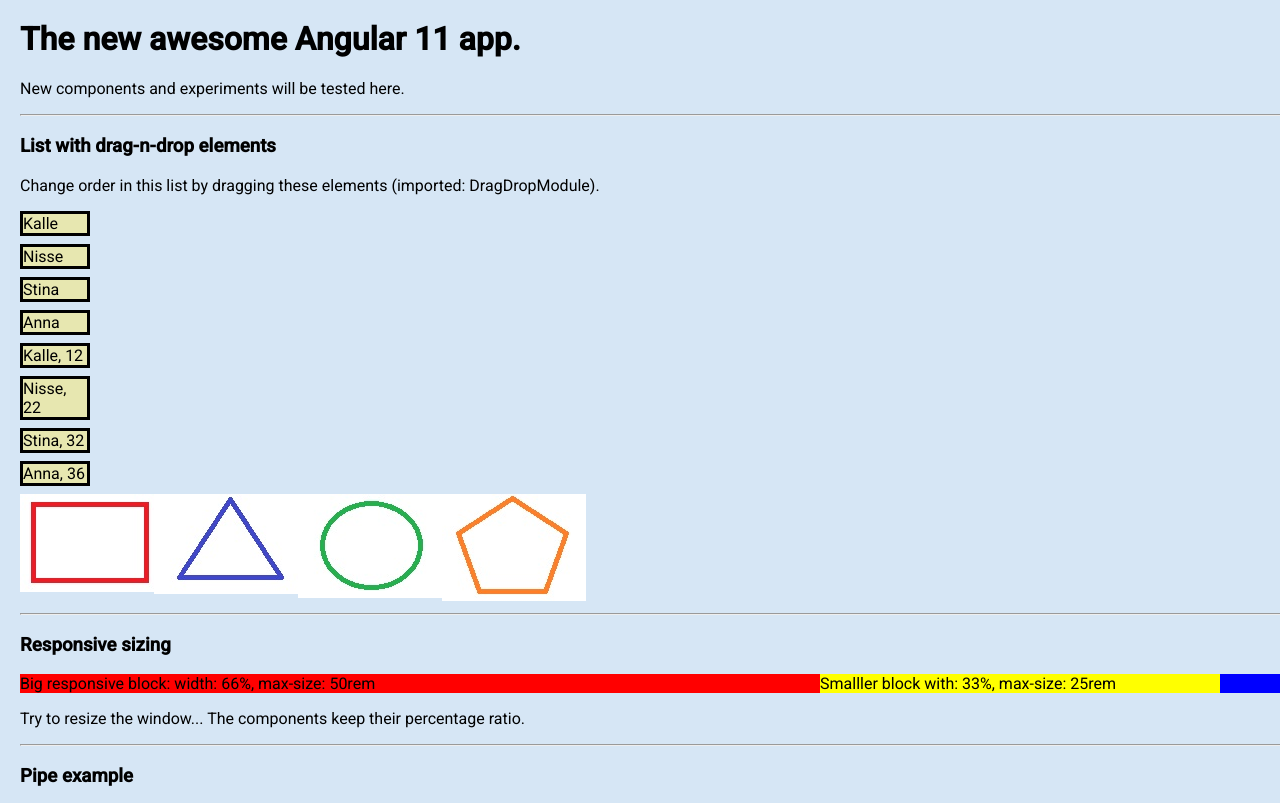
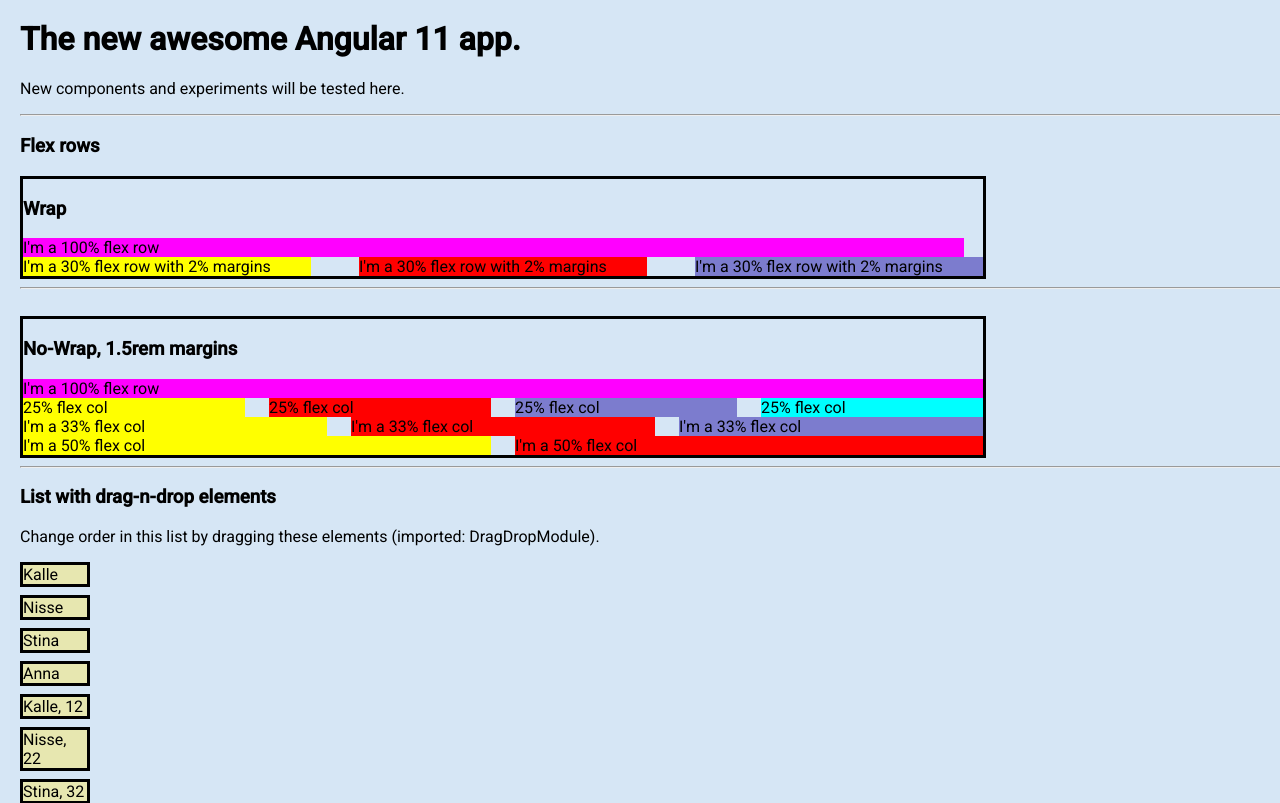
Before and after one commit to kraset/angtest2, an Angular app: page / in a window 1280 px wide. Shown: the top 803 px of the page. Built offline with nearby package versions, Linux system fonts and the light colour scheme.

Commit message:
Added flex stuff

```diff
--- a/src/app/app.component.html
+++ b/src/app/app.component.html
@@ -3,6 +3,10 @@
 
   <p>New components and experiments will be tested here.</p>
   <hr />
+
+  <h3>Flex rows</h3>
+  <app-flex></app-flex>
+  <hr>
 
   <h3>List with drag-n-drop elements</h3>
   <app-drag-stuff></app-drag-stuff>
--- a/src/app/app.module.ts
+++ b/src/app/app.module.ts
@@ -13,6 +13,7 @@ import { ResponsiveComponent } from './responsive/responsive.component';
 import { CommonModule } from '@angular/common';
 import { DragStuffComponent } from './drag-stuff/drag-stuff.component';
 import { DragDropModule } from '@angular/cdk/drag-drop';
+import { FlexComponent } from './flex/flex.component';
 
 @NgModule({
   declarations: [
@@ -20,7 +21,8 @@ import { DragDropModule } from '@angular/cdk/drag-drop';
     CalendarComponent,
     Test1Component,
     ResponsiveComponent,
-    DragStuffComponent
+    DragStuffComponent,
+    FlexComponent
   ],
   imports: [
     CommonModule,
--- /dev/null
+++ b/src/app/flex/flex.component.html
@@ -0,0 +1,37 @@
+<div class="container">
+  <h3>Wrap</h3>
+  <div class="flex-row">
+    <div class="flex-col-100 magenta">I'm a 100% flex row</div>
+    <div class="flex-col-30 yellow">I'm a 30% flex row with 2% margins</div>
+    <div class="flex-col-30 red">I'm a 30% flex row with 2% margins</div>
+    <div class="flex-col-30 blue">I'm a 30% flex row with 2% margins</div>
+  </div>
+</div>
+<hr />
+<br />
+<div class="container">
+  <h3>No-Wrap, 1.5rem margins</h3>
+
+  <div class="flex-row-wrap">
+    <div class="flex-col-100 magenta">I'm a 100% flex row</div>
+  </div>
+
+  <div class="flex-row-wrap">
+    <div class="flex-col-25 yellow">25% flex col</div>
+    <div class="flex-col-25 red">25% flex col</div>
+    <div class="flex-col-25 blue">25% flex col</div>
+    <div class="flex-col-25 cyan">25% flex col</div>
+  </div>
+
+  <div class="flex-row-wrap">
+    <div class="flex-col-33 yellow">I'm a 33% flex col</div>
+    <div class="flex-col-33 red">I'm a 33% flex col</div>
+    <div class="flex-col-33 blue">I'm a 33% flex col</div>
+  </div>
+
+  <div class="flex-row-wrap">
+    <div class="flex-col-50 yellow">I'm a 50% flex col</div>
+    <div class="flex-col-50 red">I'm a 50% flex col</div>
+  </div>
+
+</div>
--- /dev/null
+++ b/src/app/flex/flex.component.scss
@@ -0,0 +1,129 @@
+.container {
+  border-color: black;
+  border-style: solid;
+  width: 60rem;
+}
+
+.blue {
+  background-color: rgb(124, 124, 206);
+}
+
+.red {
+  background-color: red;
+}
+
+.yellow {
+  background-color: yellow;
+}
+
+.magenta {
+  background-color: magenta;
+}
+
+.cyan {
+    background-color: cyan;
+}
+
+.flex-row {
+  display: flex;
+  align-items: center;
+  flex-wrap: wrap;
+  justify-content: space-between;
+  width: 100%;
+}
+
+.flex-row > * {
+  margin-right: 2%;
+}
+
+.flex-row :last-child {
+  margin-right: 0;
+}
+
+.flex-col-5 {
+  width: 5%;
+}
+
+.flex-col-10 {
+  width: 10%;
+}
+
+.flex-col-15 {
+  width: 15%;
+}
+
+.flex-col-20 {
+  width: 20%;
+}
+
+.flex-col-25 {
+  width: 25%;
+}
+
+.flex-col-30 {
+  width: 30%;
+}
+
+.flex-col-33 {
+  width: 33%;
+}
+
+.flex-col-40 {
+  width: 40%;
+}
+
+.flex-col-50 {
+  width: 50%;
+}
+
+.flex-col-100 {
+  width: 100%;
+}
+
+.ml20 {
+  margin-left: 2rem;
+}
+
+.mr10 {
+  margin-right: 1rem;
+}
+
+.mr15 {
+  margin-right: 1.5rem;
+}
+
+.mr20 {
+  margin-right: 2rem;
+}
+
+.mt20 {
+  margin-top: 2rem;
+}
+
+.mt30 {
+  margin-top: 3rem;
+}
+
+.mb20 {
+  margin-bottom: 2rem;
+}
+
+.mb30 {
+  margin-bottom: 3rem;
+}
+
+.flex-row-wrap {
+  display: flex;
+  align-items: center;
+  flex-wrap: nowrap;
+  justify-content: left;
+  width: 100%;
+}
+
+.flex-row-wrap > * {
+  margin-right: 1.5rem;
+}
+
+.flex-row-wrap :last-child {
+    margin-right: 0;
+}
--- /dev/null
+++ b/src/app/flex/flex.component.ts
@@ -0,0 +1,15 @@
+import { Component, OnInit } from '@angular/core';
+
+@Component({
+  selector: 'app-flex',
+  templateUrl: './flex.component.html',
+  styleUrls: ['./flex.component.scss']
+})
+export class FlexComponent implements OnInit {
+
+  constructor() { }
+
+  ngOnInit(): void {
+  }
+
+}
```
Also changed, not shown: 1 other file (tests, documents, lock files or other folders).
